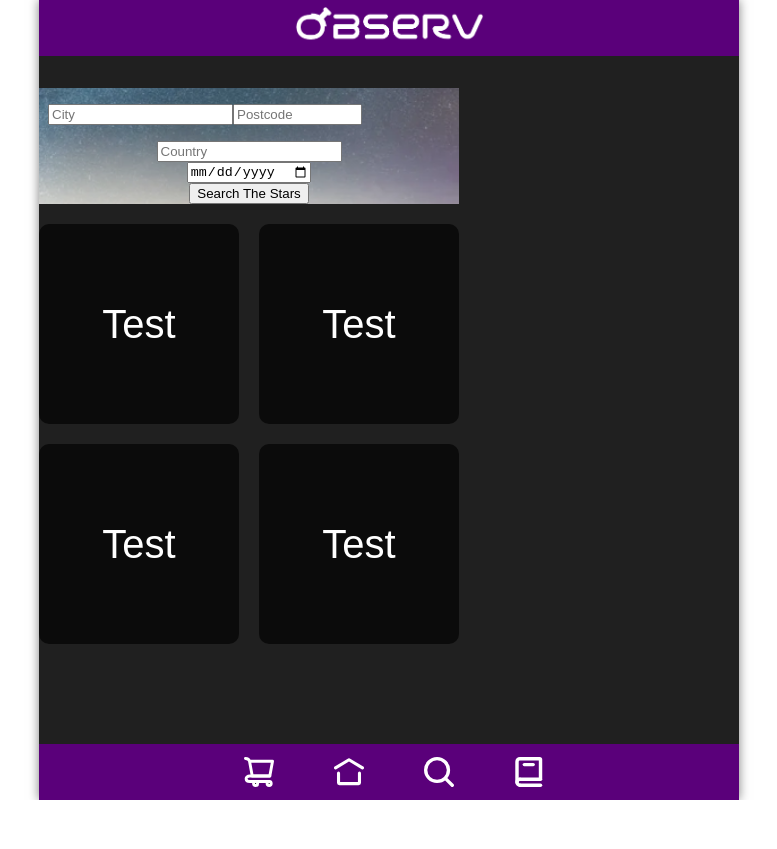
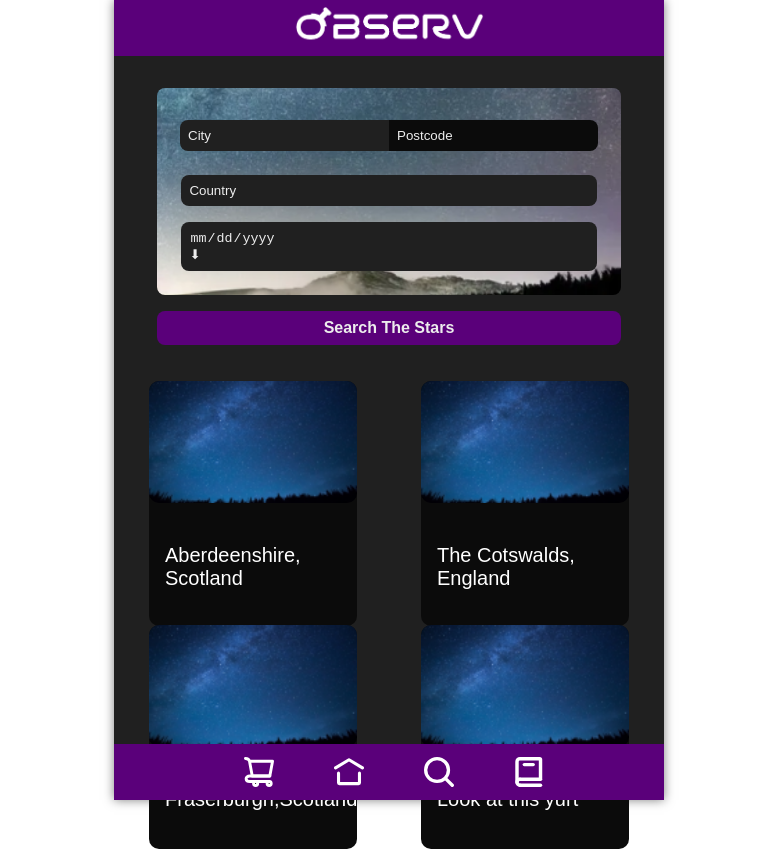
Before and after one commit to Observ-Space/OBSERV-repo, a plain HTML site: page OBSERV-repo/index.html in a window 1280 px wide. Shown: the whole page, without its empty margins (251-1028 px from the left). Before the commit the page ends 800 px from the top, so only its background shows below. Drawn offline with nearby package versions, Linux system fonts and the light colour scheme.

Commit message:
:thumbsup:

```diff
--- a/OBSERV-repo/assets/css/styles.css
+++ b/OBSERV-repo/assets/css/styles.css
@@ -7,13 +7,13 @@ body {
     font-family: 'Montserrat', sans-serif;
     background-color: #ffffff;
     height: 100vh;
-    max-width: 700px;
+    max-width: 550px;
     margin: auto;
     box-shadow: 0 0 10px rgba(0, 0, 0, 0.5);
 }
 
 .mobileBody {
-    height: 100%;
+    height: 100vh;
     width: 100%;
     background-color: #202020;
 }
@@ -29,10 +29,10 @@ header {
 }
 
 nav {
-    position: absolute;
+    position: fixed;
     bottom: 0;
     width: 100%;
-    max-width: 700px;
+    max-width: 550px;
     height: 7vh;
     background-color: #5A007A;
     display: flex;
@@ -72,11 +72,17 @@ ul {
     height: 75%;
 }
 
+.class {
+    justify-content: center;
+    display: flex;
+    align-content: center;
+}
+
 .heroSection {
     display: flex;
     margin-top: 2rem;
-    width: 60%;
-
+    width: 84.5%;
+    border-radius: 0.5rem;
     align-items: center;
     flex-direction: column;
     background-color: #202020;
@@ -84,6 +90,88 @@ ul {
     background-repeat: no-repeat;
     background-size: cover;
     background-position: center;
+
+}
+
+.heroForm {
+    padding: 1rem;
+    display: flex;
+    align-items: center;
+    flex-direction: column;
+    justify-content: center;
+    align-self: center;
+}
+
+.heroForm .cityPost input {
+    display: flex;
+    align-items: center;
+    flex-direction: row;
+    margin: 0;
+    width: 100%;
+    border-radius: 0.5rem 0 0 0.5rem;
+}
+
+.heroForm .cityPost .postCode {
+    border-radius: 0 0.5rem 0.5rem 0;
+    background-color: #0B0B0B;
+}
+
+.heroForm input {
+    margin: 0.5rem;
+    padding: 0.5rem;
+    border-radius: 0.5rem;
+    border: none;
+    width: 95.5%;
+    background-color: #202020;
+    color: #EDEDED;
+}
+
+input[type="date"] {
+    position:relative;
+}
+
+input[type="date"]::-webkit-calendar-picker-indicator {
+    position:absolute;
+    top:0;
+    left:0;
+    right:0;
+    bottom:0;
+    opacity:0;
+}
+
+input[type="date"]:after {
+    content: "⬇";
+    display: block;
+}
+
+.submitContainer {
+    display: flex;
+    align-items: center;
+    flex-direction: row;
+    justify-content: center;
+    width: 100%;
+}
+
+.submitButton {
+    margin: 1rem;
+    padding: 0.5rem;
+    border-radius: 0.5rem;
+    border: none;
+    width: 84.5%;
+    background-color: #5A007A;
+    color: #EDEDED;
+    font-weight: bold;
+    font-size: 1rem;
+    cursor: pointer;
+    transition: .1s;
+}
+
+.submitButton:hover {
+    background-color: #410058
+}
+
+.heroForm ::placeholder {
+    color: #EDEDED;
 }
 
 .cityPost {
@@ -98,40 +186,44 @@ ul {
     width: 30%;
 }
 
-.heroForm {
+.hero {
     display: flex;
     align-items: center;
-    flex-direction: column;
+    justify-content: center;
 }
 
-.homeCardsTop {
+.homeCards {
     margin: 20px auto;
-  height:200px;
-  display:grid;
-  grid-template-columns: 200px 200px;
-  grid-row: auto auto;
-  grid-column-gap: 20px;
-  grid-row-gap: 20px;
+    height:14rem;
+    max-height: 14rem;
+    display:grid;
+    grid-template-columns: 13rem 13rem;
+    grid-row: auto auto;
+    grid-column-gap: 4rem;
+    grid-row-gap: 2rem;
+    justify-content: center;
 }
 
-.homeCardsBottom {
-    margin: 20px auto;
-    height:200px;
-    display:grid;
-    grid-template-columns: 200px 200px;
-    grid-row: auto auto;
-    grid-column-gap: 20px;
-    grid-row-gap: 20px;
-}
 
 .card {
     background-color:#0B0B0B;
-    padding:20px;
     border-radius:10px;
     color:#fff;
-    display:flex;
-    align-items:center;
     justify-content:center;
-    font-size:40px;
+    font-size:20px;
     font-family:sans-serif;
+
 }
+
+.cardImage {
+    width: 100%;
+    border-radius:10px;
+}
+
+.cardText {
+    padding: 1rem;
+}
+
+#product {
+    display: none;
+}
--- a/OBSERV-repo/assets/js/index.js
+++ b/OBSERV-repo/assets/js/index.js
@@ -1,6 +1,17 @@
-$(document).ready(function () {
 
-    $(".bg").click(function () {
-        $(".bg").animate({rotate: "+=36000deg"}, 30000)
+
+$(document).ready(function() {
+    $(".mobileBody").fadeIn(1000)
+
+    $(".card").click(function() {
+        $("#home").hide()
+        $("#product").show()
     })
+
+    $("#homeNav").click(function () {
+        $("#home").show()
+        $("section").not("#home").hide()
+    })
+
+
 })
--- a/OBSERV-repo/index.html
+++ b/OBSERV-repo/index.html
@@ -16,7 +16,8 @@
       <header>
         <img class="logo" src="assets/img/logoTextWhite.png" />
       </header>
-
+      <section id="home">
+        <div class="hero">
           <div class="heroSection">
             <div>
               <form>
@@ -30,27 +31,52 @@
                 </div>
               </form>
             </div>
-        <button type="submit">Search The Stars</button>
+          </div>
         </div>
 
-      <div class="homeCardsTop">
+        <div class="submitContainer">
+          <button class="submitButton" type="submit">Search The Stars</button>
+        </div>
+
+        <div class="homeCards">
           <div class="card">
-          <p>Test</p>
+            <img src="assets/img/image 2.png" alt="picture of sky" class="cardImage">
+            <p class="cardText">Aberdeenshire, Scotland </p>
           </div>
 
           <div class="card">
-          <p>Test</p>
+            <img src="assets/img/image 2.png" alt="picture of sky" class="cardImage">
+            <p class="cardText">The Cotswalds, England</p>
           </div>
         </div>
-      <div class="homeCardsBottom">
+        <div class="homeCards">
           <div class="card">
-          <p>Test</p>
+            <img src="assets/img/image 2.png" alt="picture of sky" class="cardImage">
+            <p class="cardText">Fraserburgh,Scotland</p>
           </div>
 
           <div class="card">
-          <p>Test</p>
+            <img src="assets/img/image 2.png" alt="picture of sky" class="cardImage">
+            <p class="cardText">Look at this yurt</p>
           </div>
         </div>
+      </section>
+
+      <section id="product">
+        <img src="assets/img/Group 12.png" alt="picture of product">
+
+        <div>
+          <h1></h1>
+          <h3>Nearest City</h3>
+          <h3>Miles Away</h3>
+          <h3>£Price</h3>
+          <p>this is a summary of the tent or the lodge or the telescope or the thing or the that and yea mhm that is epic yes very good
+            observ and that
+          </p>
+        </div>
+
+      </section>
+
 
       <nav>
         <ul>
@@ -58,7 +84,7 @@
             <img src="assets/img/cart.svg">
           </li>
           <li>
-            <img src="assets/img/home.svg">
+            <img src="assets/img/home.svg" id="homeNav">
           </li>
           <li>
             <img src="assets/img/search.svg">
```
Also changed, not shown: OBSERV-repo/assets/img/Group 12.png (added), 1 other file. Lines whose indentation alone changed are shown as unchanged.
